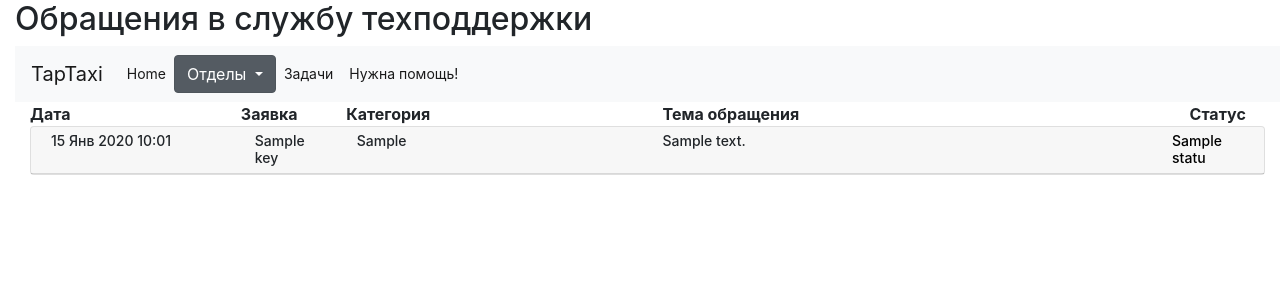
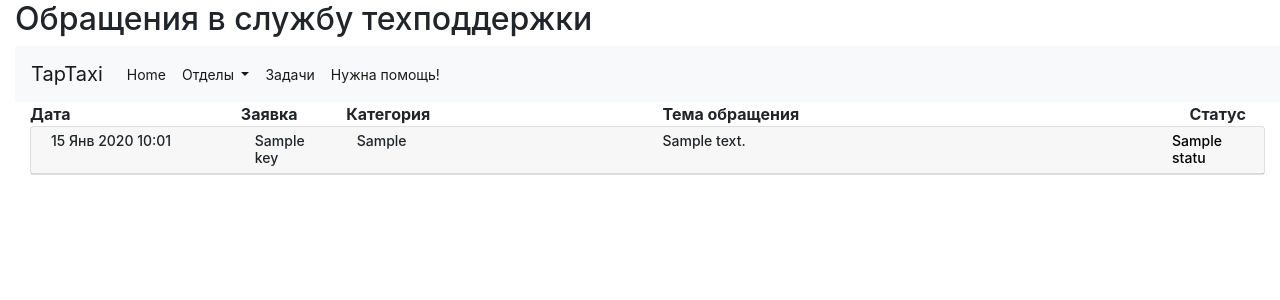
Before and after one commit to patriotina/p373, a Django app: template contacts/templates/contacts/issues.html in a window 1280 px wide. Shown: the top 300 px of the page. Run offline with Django 3.2, Linux system fonts and the light colour scheme; tables that the repository leaves empty hold one stand-in row (values such as "Sample post"); the template is opened without the code that fills it: values that come from a table or form of the project are taken from there, most other values are stand-ins (such as "Sample title", 1, 10 or a date in 2020); some libraries are stand-ins or nearby versions.

Commit message:
modification of jira fields in creation page. Modification of main nav menu.

```diff
--- a/contacts/templates/contacts/issues.html
+++ b/contacts/templates/contacts/issues.html
@@ -29,8 +29,8 @@
       </li>
 
     <li class="nav-item dropdown">
-        <div class="dropdown show">
-            <a class="btn btn-secondary dropdown-toggle" href="#" role="button" id="dropdownMenuLink" data-toggle="dropdown" aria-haspopup="true" aria-expanded="false">
+        <div class="active dropdown show">
+            <a class="nav-link dropdown-toggle" href="#" role="button" id="dropdownMenuLink" data-toggle="dropdown" aria-haspopup="true" aria-expanded="false">
             Отделы
             </a>
 
@@ -76,9 +76,11 @@
                                 {% if issue.fields.status.name == "Закрыто" %}
                                     <div class="col-md-2 col-lg-1"><span class="badge badge-success">{{ issue.fields.status.name }}</span></div>
                                 {% elif issue.fields.status.name == 'в очереди'%}
-                                    <div class="col-md-2 col-lg-1"><span class="badge badge-warning">{{ issue.fields.status.name }}</span></div>
+                                    <div class="col-md-2 col-lg-1"><span class="badge badge-danger">{{ issue.fields.status.name }}</span></div>
                                 {% elif issue.fields.status.name == 'Готово'%}
                                     <div class="col-md-2 col-lg-1"><span class="badge badge-info">{{ issue.fields.status.name }}</span></div>
+                                {% elif  issue.fields.status.name == 'В работе' %}
+                                    <div class="col-md-2 col-lg-1"><span class="badge badge-warning">{{ issue.fields.status.name }}</span></div>
                                 {% else  %}
                                     <div class="col-md-2 col-lg-1" style="color: Black">{{ issue.fields.status.name }}</div>
                                 {% endif %}
```
Also changed, not shown: contacts/views.py (+9 -2 lines).
